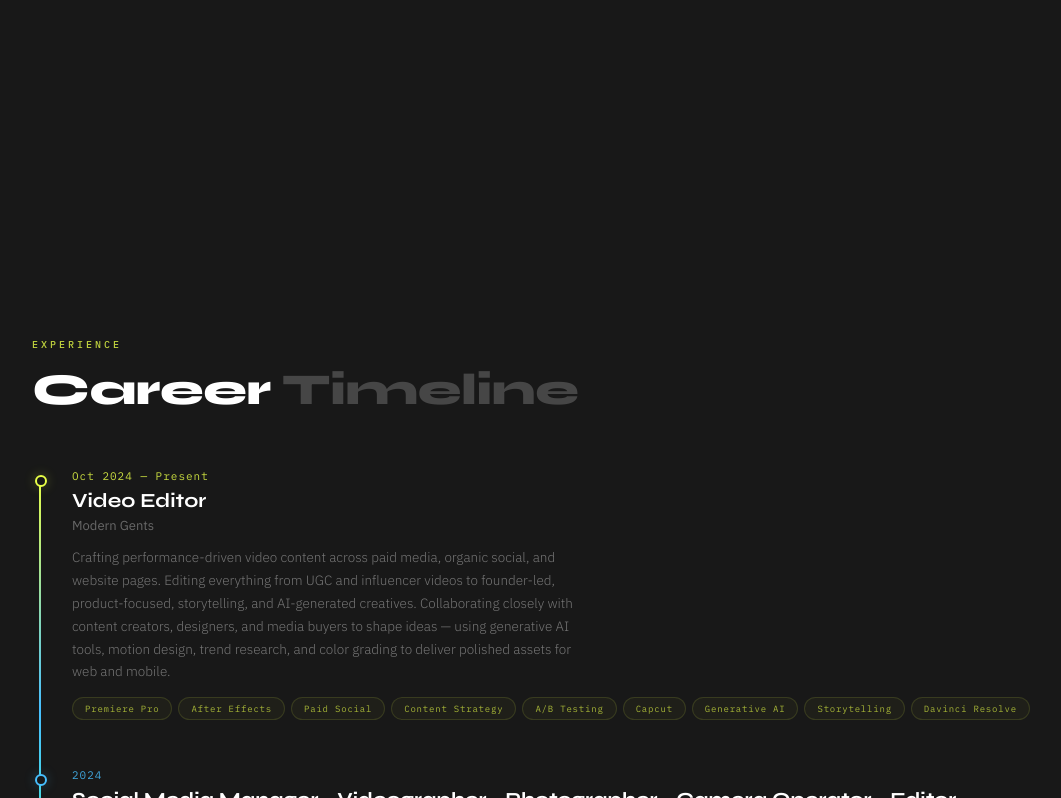
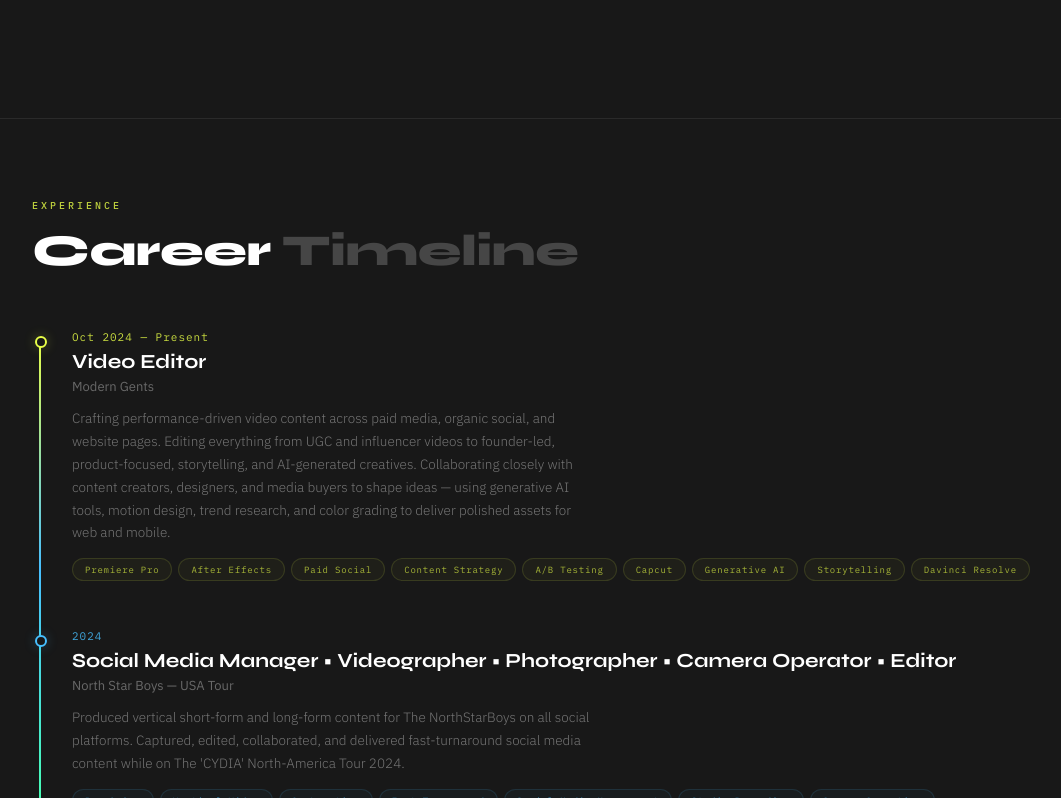
Before and after one commit to ryangonzaga/portfolio, a React (Vite) app in the folder my-portfolio/: page / in a window 1280 px wide. Shown: the part 2402-3200 px from the top of the page, without its empty margins (108-1169 px from the left). Built offline with nearby package versions, Linux system fonts and the light colour scheme.

Commit message:
Close gap and add divider between Selected Work and Experience
https://claude.ai/code/session_013NVqbK3vnZ9MEB2ubLbprZ

```diff
--- a/my-portfolio/src/App.jsx
+++ b/my-portfolio/src/App.jsx
@@ -535,10 +535,10 @@ export default function Portfolio() {
       </section>
 
       {/* ABOUT */}
-      <section id="about" className="section-pad">
+      <section id="about" className="section-pad" style={{ borderTop: "1px solid rgba(255,255,255,0.08)", paddingTop: "80px" }}>
         <div style={{ maxWidth: "1000px", margin: "0 auto" }}>
           {/* Career Timeline */}
-          <div style={{ marginTop: "100px" }}>
+          <div>
             <RevealBlock>
               <div style={{ fontFamily: "'IBM Plex Mono', monospace", fontSize: "10px", fontWeight: 500, letterSpacing: "3px", textTransform: "uppercase", color: "#E8FF47", marginBottom: "16px", opacity: 0.8 }}>Experience</div>
             </RevealBlock>
```
